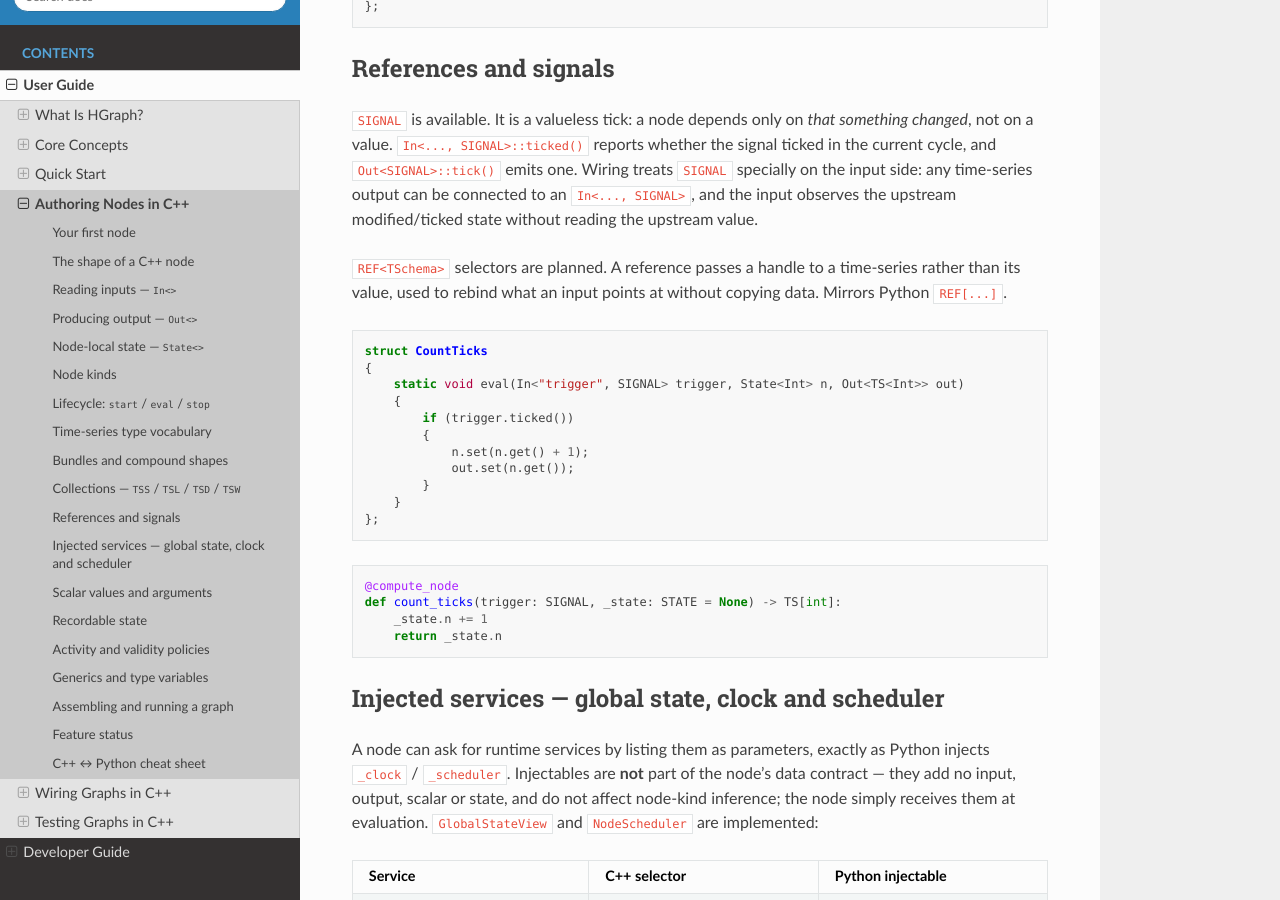
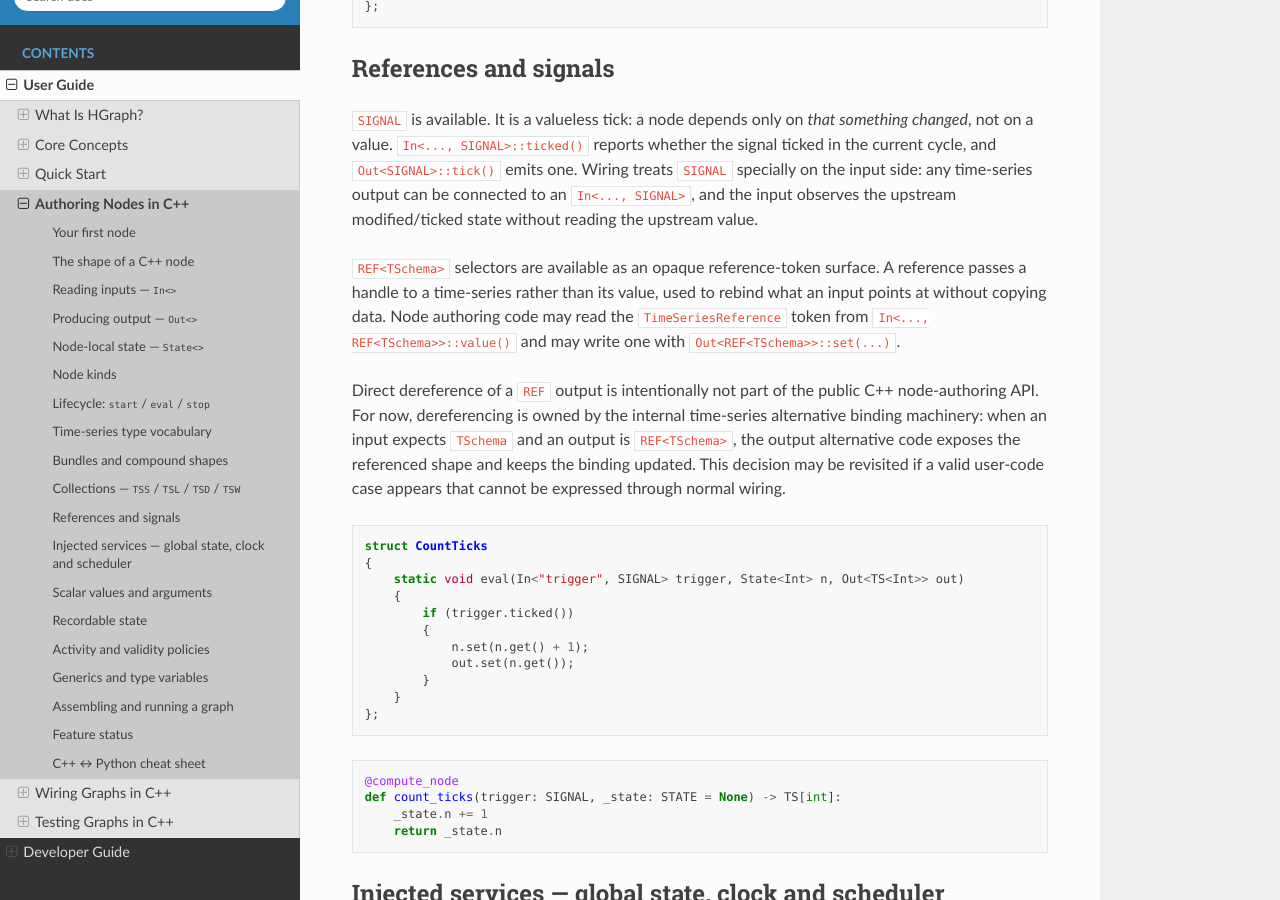
Before and after one commit to hhenson/hg_cpp, a Sphinx documentation site: the page built from docs/source/user_guide/authoring_nodes_cpp.rst, in a window 1280 px wide and 900 px high, scrolled down 9897 px. Built offline with Sphinx 7.4.7 and the Read the Docs theme 3.1.0, drawn with Linux system fonts in a browser that asks for light colours; some of the changed text lies outside the part shown.

Commit message:
Update docs re REF

```diff
--- a/docs/source/user_guide/authoring_nodes_cpp.rst
+++ b/docs/source/user_guide/authoring_nodes_cpp.rst
@@ -599,9 +599,18 @@ Wiring treats ``SIGNAL`` specially on the input side: any time-series output can
 be connected to an ``In<..., SIGNAL>``, and the input observes the upstream
 modified/ticked state without reading the upstream value.
 
-``REF<TSchema>`` selectors are planned. A reference passes a handle to a
-time-series rather than its value, used to rebind what an input points at without
-copying data. Mirrors Python ``REF[...]``.
+``REF<TSchema>`` selectors are available as an opaque reference-token surface. A
+reference passes a handle to a time-series rather than its value, used to rebind
+what an input points at without copying data. Node authoring code may read the
+``TimeSeriesReference`` token from ``In<..., REF<TSchema>>::value()`` and may write
+one with ``Out<REF<TSchema>>::set(...)``.
+
+Direct dereference of a ``REF`` output is intentionally not part of the public C++
+node-authoring API. For now, dereferencing is owned by the internal time-series
+alternative binding machinery: when an input expects ``TSchema`` and an output is
+``REF<TSchema>``, the output alternative code exposes the referenced shape and
+keeps the binding updated. This decision may be revisited if a valid user-code
+case appears that cannot be expressed through normal wiring.
 
 .. code-block:: cpp
 
@@ -1121,8 +1130,8 @@ Feature status
    * - ``SIGNAL`` selectors
      - available
      - available
-   * - ``REF`` selectors
-     - planned
+   * - ``REF`` selectors (opaque token; no public direct dereference)
+     - available
      - available
    * - ``GlobalStateView`` injectable (shared ``string -> value`` store)
      - available
```
Also changed, not shown: docs/source/developer_guide/data_structures/schemas/static_schema.rst (+5 -6 lines), docs/source/developer_guide/data_structures/schemas/time_series.rst (+14 -5 lines).
